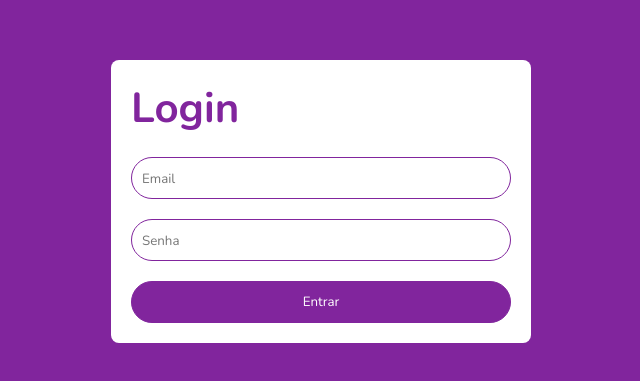
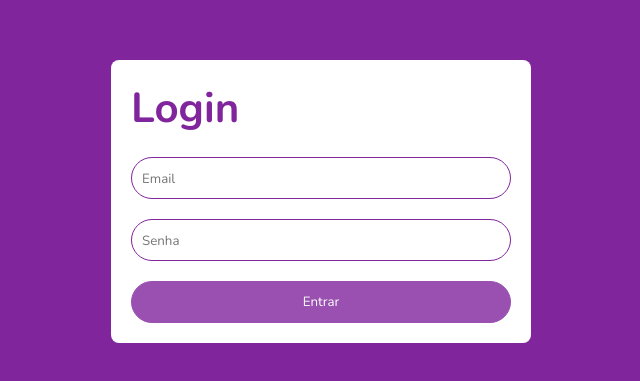
Before and after one commit to digitalinnovationone/trilha-react-desafio-4, a React (Create React App) app: page / in a window 1280 px wide. Shown: the part 199-580 px from the top of the page, without its empty margins (319-959 px from the left). Built offline with nearby package versions, Linux system fonts and the light colour scheme.

Commit message:
add disabled no botao caso campos invalidos

```diff
--- a/src/components/Button/index.tsx
+++ b/src/components/Button/index.tsx
@@ -1,8 +1,8 @@
 import { ButtonContainer } from "./styles";
 import { IButtonProps } from "./types";
 
-const Button = ({ title, onClick }: IButtonProps) => {
-  return <ButtonContainer onClick={onClick}>{title}</ButtonContainer>;
+const Button = ({ title, onClick, disabled }: IButtonProps) => {
+  return <ButtonContainer disabled={disabled} onClick={onClick}>{title}</ButtonContainer>;
 };
 
 export default Button;
--- a/src/components/Button/styles.ts
+++ b/src/components/Button/styles.ts
@@ -11,7 +11,12 @@ export const ButtonContainer = styled.button`
     border-radius: 21px;
 
     &:hover {
-        opacity: 0.6;
+        opacity: 0.8;
         cursor:pointer;
     }
+
+    &:disabled {
+        opacity: 0.8;
+        cursor:no-drop;
+    }
 `
--- a/src/components/Button/types.ts
+++ b/src/components/Button/types.ts
@@ -1,4 +1,5 @@
 export interface IButtonProps {
     title: string;
     onClick?: React.MouseEventHandler<HTMLButtonElement>;
+    disabled: boolean;
 }
--- a/src/pages/Login/index.tsx
+++ b/src/pages/Login/index.tsx
@@ -23,10 +23,11 @@ const Login = () => {
     formState: { errors, isValid },
   } = useForm<IFormLogin>({
     resolver: yupResolver(schema),
-    mode: "onBlur",
+    mode: "onChange",
     defaultValues,
     reValidateMode: "onChange",
   });
+
 
   return (
     <Container>
@@ -49,7 +50,7 @@ const Login = () => {
             errorMessage={errors?.password?.message}
           />
           <Spacing />
-          <Button title="Entrar" />
+          <Button title="Entrar" disabled={!isValid}/>
         </Column>
       </LoginContainer>
     </Container>
```
Also changed, not shown: 1 other file (tests, documents, lock files or other folders).
